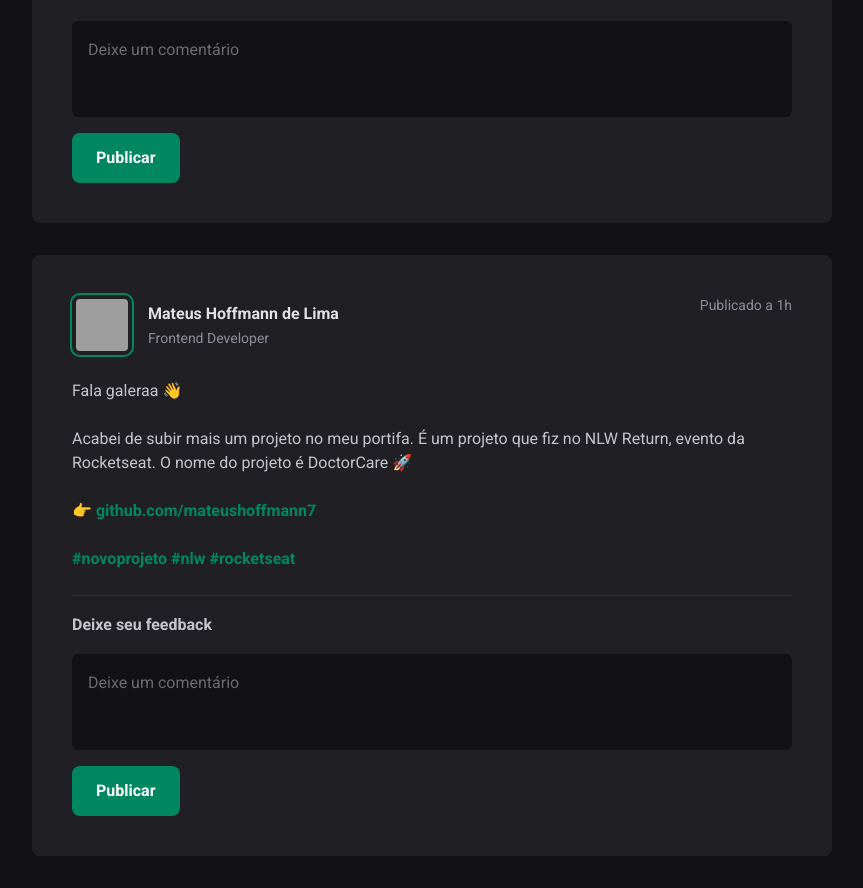
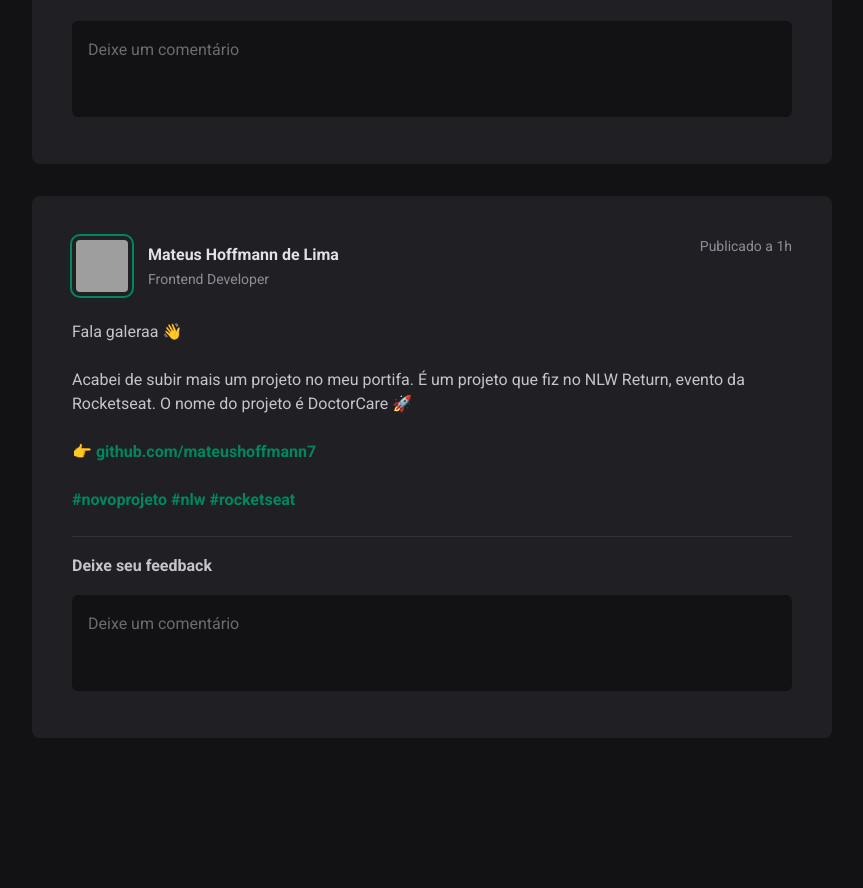
Before and after one commit to mateushoffmann7/social-feed, a React (Vite) app: page / in a window 1280 px wide. Shown: the part 482-1370 px from the top of the page, without its empty margins (352-1215 px from the left). After the commit the page ends 1252 px from the top, so only its background shows below. Built offline with nearby package versions, Linux system fonts and the light colour scheme; grey boxes are pictures that could not be loaded; a web font is replaced by a local one.

Commit message:
feat: restructure feedback form in Post component for improved accessibility and usability

```diff
--- a/src/components/Post.jsx
+++ b/src/components/Post.jsx
@@ -73,21 +73,25 @@ export function Post() {
           >
             Deixe seu feedback
           </strong>
+          <div className="group w-full">
             <textarea
               placeholder="Deixe um comentário"
               className="border-none focus:outline-1 focus:outline-green-500
               rounded-md w-full h-24 p-4 bg-gray-900 resize-none leading-relaxed"
             />
+            <footer className="hidden group-focus-within:block">
               <button
                 type="submit"
                 className="mt-4 bg-green-500 text-white rounded-[8px]
                      h-[50px] py-4 px-[1.5rem] font-bold flex
                      items-center justify-center gap-2 cursor-pointer
                     hover:bg-green-300 transition-colors
-                    focus:outline-1 focus:outline-green-500"
+                    focus:outline-1 focus:outline-green-300"
               >
                 Publicar
               </button>
+            </footer>
+          </div>
         </form>
       </h1>
     </div>
```
Lines whose indentation alone changed are shown as unchanged.
